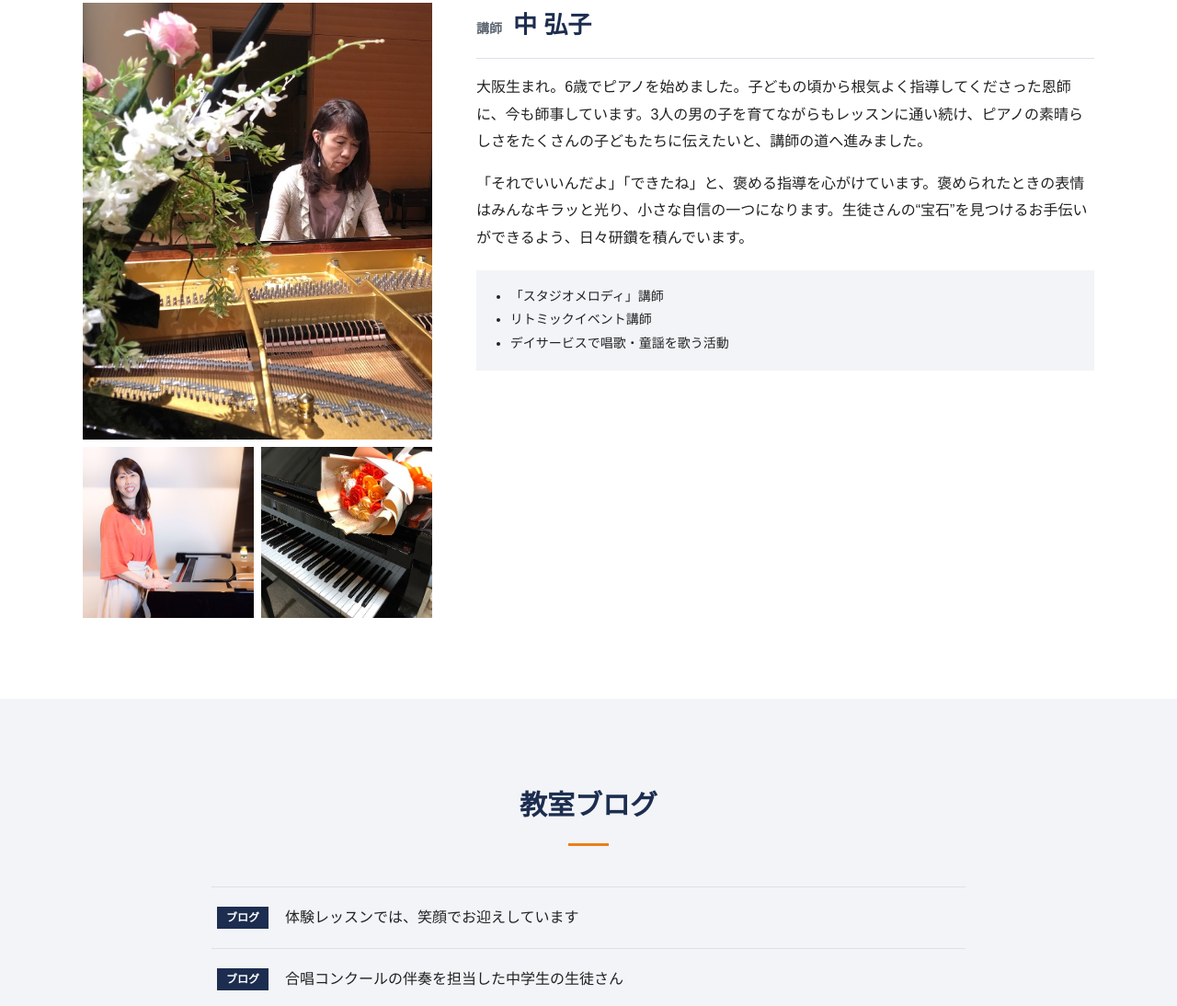
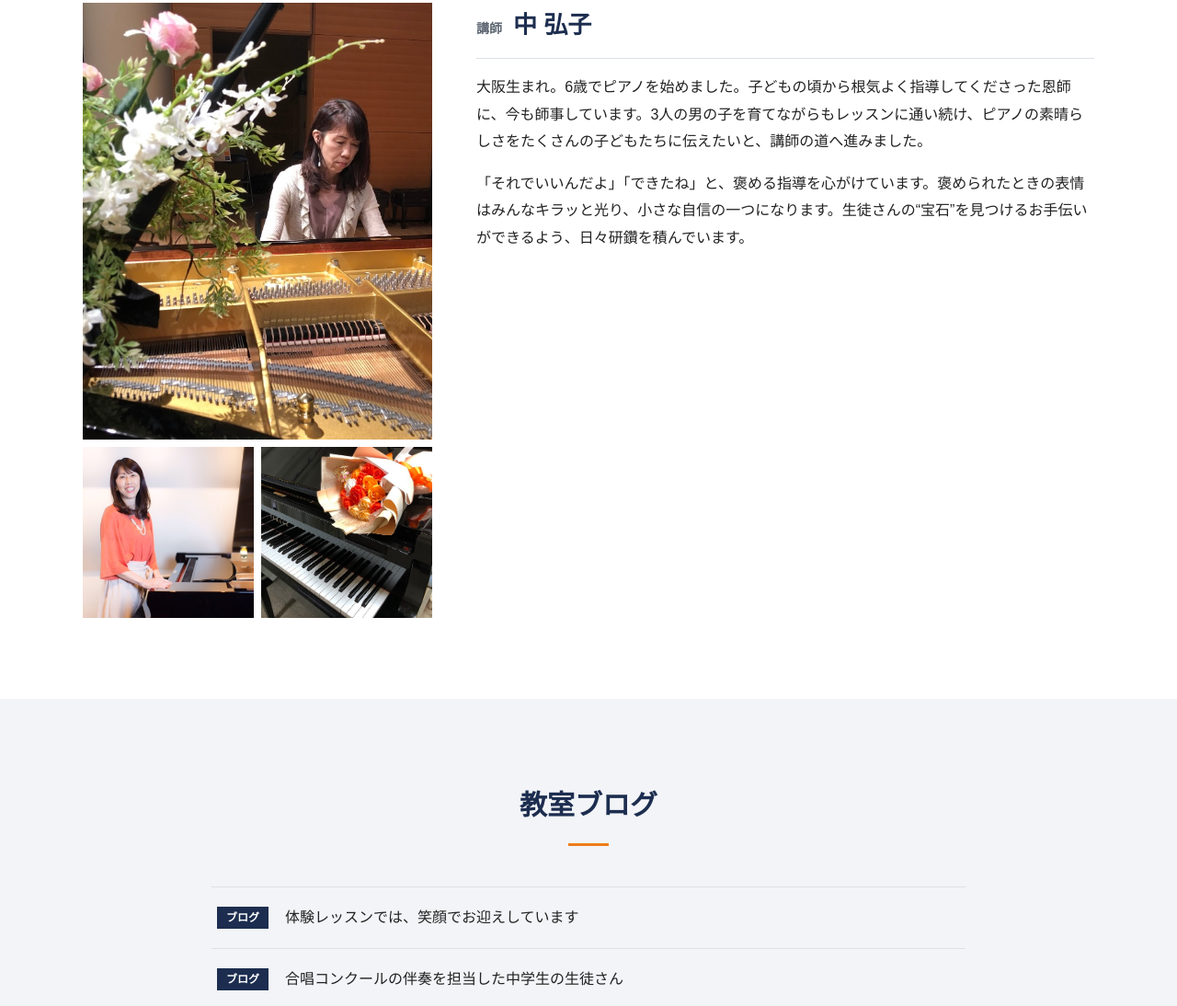
Before and after one commit to youngman720/naka-piano-redesign, a plain HTML site: page a/index.html in a window 1280 px wide. Shown: the part 5433-6527 px from the top of the page at 92% size. Drawn offline with Linux system fonts and the light colour scheme.

Commit message:
A案：講師紹介の経歴3項目を削除

```diff
--- a/a/index.html
+++ b/a/index.html
@@ -150,8 +150,6 @@ section{padding:88px 0}
 .prof .ph .s img{aspect-ratio:1}
 .prof .name{font-size:26px;font-weight:bold;color:var(--navy);margin:0 0 16px;border-bottom:1px solid var(--line);padding-bottom:12px}
 .prof .name small{font-size:14px;color:var(--sub);margin-right:12px}
-.prof .career{margin:20px 0 0;padding:16px 20px;background:var(--gray);font-size:14px}
-.prof .career ul{margin:0;padding-left:1.2em}
 @media (max-width:880px){.prof{grid-template-columns:1fr}.prof .ph{max-width:360px}}
 
 /* blog */
@@ -390,7 +388,6 @@ footer{background:#121d33;color:#c3c9d4;padding:44px 0 96px;font-size:13px}
           <p class="name"><small>講師</small>中 弘子</p>
           <p>大阪生まれ。6歳でピアノを始めました。子どもの頃から根気よく指導してくださった恩師に、今も師事しています。3人の男の子を育てながらもレッスンに通い続け、ピアノの素晴らしさをたくさんの子どもたちに伝えたいと、講師の道へ進みました。</p>
           <p>「それでいいんだよ」「できたね」と、褒める指導を心がけています。褒められたときの表情はみんなキラッと光り、小さな自信の一つになります。生徒さんの“宝石”を見つけるお手伝いができるよう、日々研鑽を積んでいます。</p>
-          <div class="career"><ul><li>「スタジオメロディ」講師</li><li>リトミックイベント講師</li><li>デイサービスで唱歌・童謡を歌う活動</li></ul></div>
         </div>
       </div>
     </div>
```
